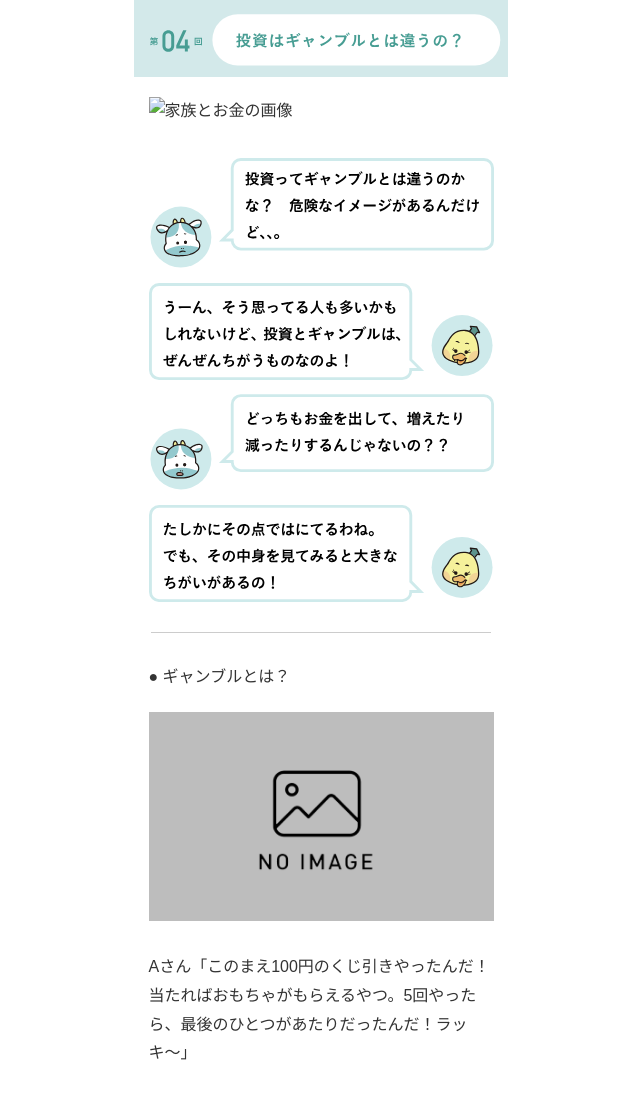
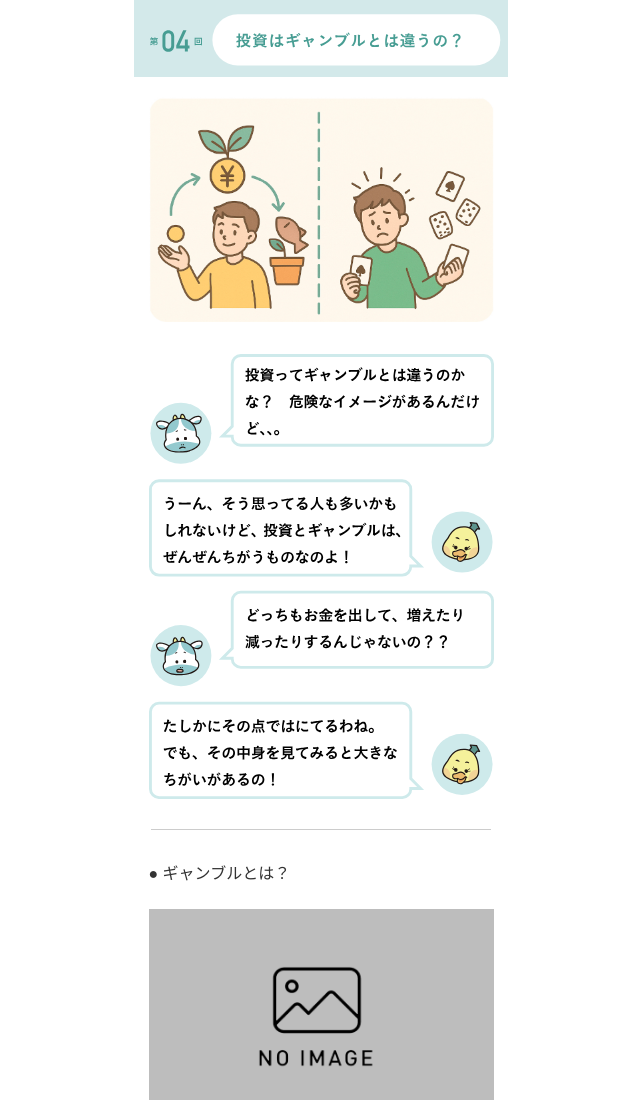
Before and after one commit to c3iird/level01-04, a plain HTML site: page index.html in a window 1280 px wide. Shown: the top 1100 px of the page, without its empty margins (319-959 px from the left). Drawn offline with Linux system fonts and the light colour scheme.

Commit message:
Update index.html

```diff
--- a/index.html
+++ b/index.html
@@ -82,7 +82,7 @@
   <div class="wrapper">
 
     <img src="level01-04/title.svg" alt="お金はなんのためにあるの？" class="full-width-image">
-	<img src="¥level01-04/main.jpg" alt="家族とお金の画像" class="content-image">
+	<img src="level01-04/main.jpg" alt="家族とお金の画像" class="content-image">
     <img src="level01-04/talk01.svg" alt="カブちゃんととうしくんの会話" class="dialog-image">
 
     <hr>
```
